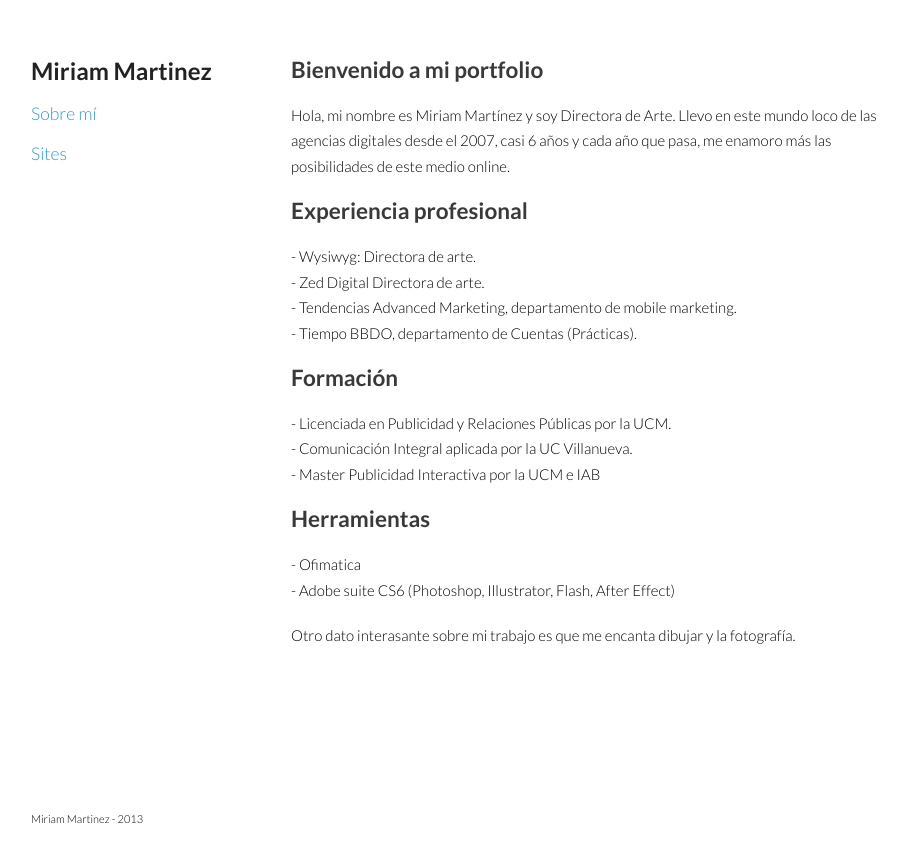
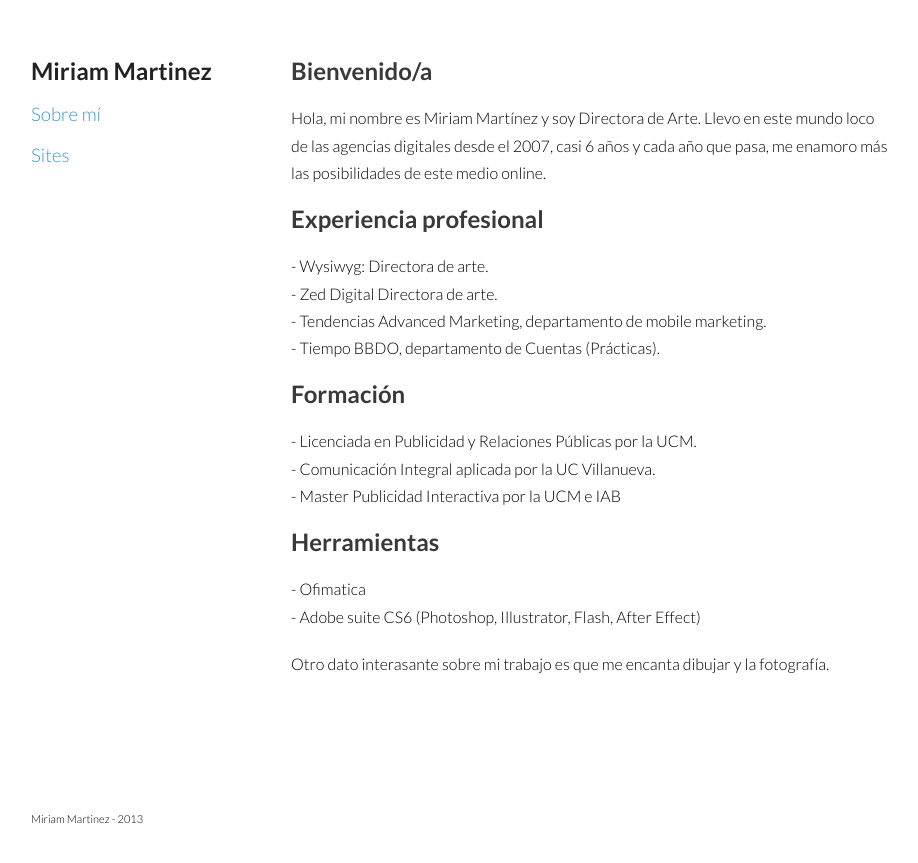
Before and after one commit to mirkopf/mirkopf.github.com, a Jekyll site: the page built from index.html, in a window 1280 px wide. Shown: the top 863 px of the page, without its empty margins (179-1097 px from the left). Built offline with Jekyll 4.4.1, drawn with Linux system fonts in a browser that asks for light colours; the list of posts is cut into pages by our own code.

Commit message:
More font-size

```diff
--- a/index.html
+++ b/index.html
@@ -4,7 +4,7 @@ title: Sobre mí
 page_name: about
 ---
 
-<h2>Bienvenido a mi portfolio</h2>
+<h2>Bienvenido/a</h2>
 
 <p>Hola, mi nombre es Miriam Martínez y soy Directora de Arte. Llevo en este mundo loco de las agencias digitales desde el 2007, casi 6 años y cada año que pasa, me enamoro más las posibilidades de este medio online.</p>
 
--- a/stylesheets/styles.css
+++ b/stylesheets/styles.css
@@ -2,7 +2,7 @@
 
 body {
   padding:50px;
-  font:15px/1.7 Lato, "Helvetica Neue", Helvetica, Arial, sans-serif;
+  font:16px/1.7 Lato, "Helvetica Neue", Helvetica, Arial, sans-serif;
   color:#000;
   font-weight:300;
 }
```
